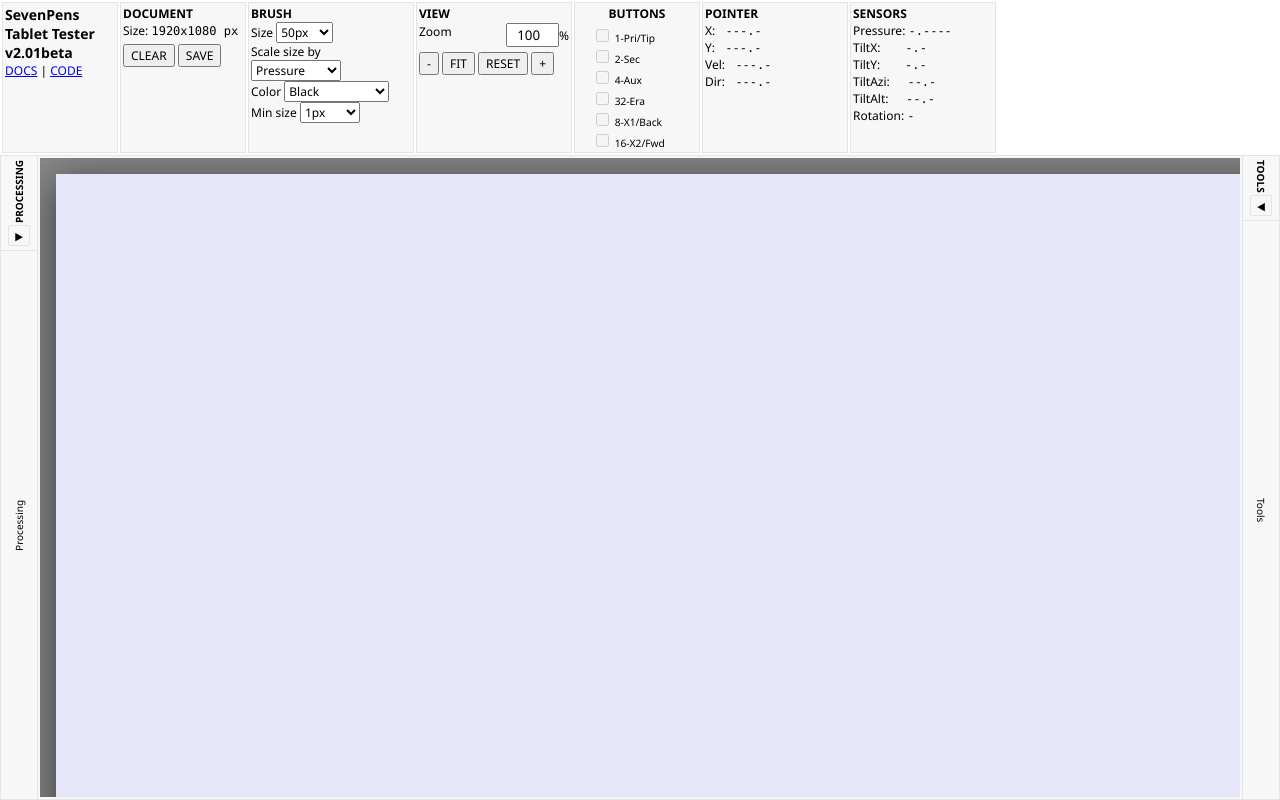
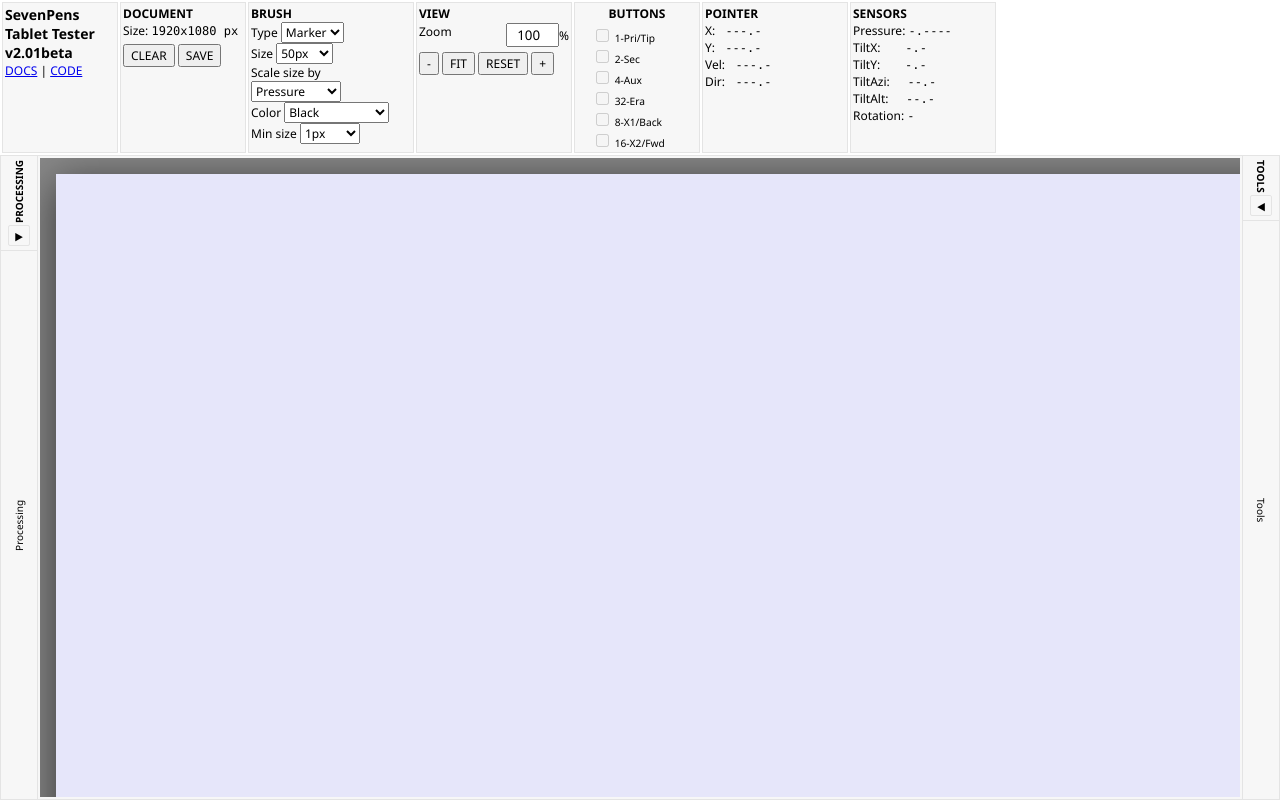
Before and after one commit to TheSevenPens/WebTabletTester, a Svelte app: page / in a window 1280 px wide. Built offline with nearby package versions, Linux system fonts and the light colour scheme.

Commit message:
Introduced brush types so that we have an explicit eraser

```diff
--- a/src/components/BrushSettingsPanel.svelte
+++ b/src/components/BrushSettingsPanel.svelte
@@ -3,6 +3,7 @@
     import { paintSettings as legacyPaintSettings } from '../lib/paint_data';
     import { syncPaintSettingsToLegacy } from '../lib/syncStoresToLegacy';
     import {
+        BRUSH_TYPE_OPTIONS,
         BRUSH_SIZES,
         SIZE_CONTROL_OPTIONS,
         COLOR_CONTROL_OPTIONS,
@@ -14,6 +15,13 @@
 
 <div class="controlscolumn" id="strokeFormatColumn">
     <span style="font-weight: bold">BRUSH</span>
+    <br />
+    <label for="brushTypeSelect">Type </label>
+    <select id="brushTypeSelect" bind:value={$paintSettings.brushType}>
+        {#each BRUSH_TYPE_OPTIONS as { value, label }}
+            <option {value}>{label}</option>
+        {/each}
+    </select>
     <br />
     <label for="brushSizeSelect">Size </label>
     <select id="brushSizeSelect" bind:value={$paintSettings.brushSize}>
@@ -30,7 +38,11 @@
     </select>
     <br />
     <label for="brushColorControlSelect">Color </label>
-    <select id="brushColorControlSelect" bind:value={$paintSettings.brushColorControl}>
+    <select
+        id="brushColorControlSelect"
+        bind:value={$paintSettings.brushColorControl}
+        disabled={$paintSettings.brushType === 'ERASER'}
+    >
         {#each COLOR_CONTROL_OPTIONS as { value, label }}
             <option {value}>{label}</option>
         {/each}
--- a/src/lib/constants.ts
+++ b/src/lib/constants.ts
@@ -24,6 +24,11 @@ export const BRUSH_SIZES = [
     { value: 300, label: '300px' },
 ];
 
+export const BRUSH_TYPE_OPTIONS = [
+    { value: 'MARKER', label: 'Marker' },
+    { value: 'ERASER', label: 'Eraser' },
+];
+
 export const SIZE_CONTROL_OPTIONS = [
     { value: 'USER', label: "Don't scale" },
     { value: 'PRESSURE', label: 'Pressure' },
@@ -42,7 +47,6 @@ export const COLOR_CONTROL_OPTIONS = [
     { value: 'TILTAZ', label: 'Tilt Azimuth' },
     { value: 'TILTALT', label: 'Tilt Altitude' },
     { value: 'BARRELROTATION', label: 'Barrel rotation' },
-    { value: 'ERASER', label: 'Eraser' },
 ];
 
 export const MIN_STROKE_SIZES = [
--- a/src/lib/initial_state.ts
+++ b/src/lib/initial_state.ts
@@ -8,6 +8,7 @@ import { NumericCurve } from './utils/numeric_curve';
 export const STYLUS_PEN_COLOR = 'black';
 
 export const INITIAL_PAINT_SETTINGS = {
+    brushType: 'MARKER',
     brushSize: 50,
     brushSizeControl: 'PRESSURE',
     brushColorControl: 'DEFAULT',
--- a/src/lib/paint.ts
+++ b/src/lib/paint.ts
@@ -99,9 +99,6 @@ export function getDabColor(ptrRec: PointerRecord, appSettings: any): string {
     else if (paintSettings.brushColorControl === "BARRELROTATION") {
         dabColor = getCETColor(ptrRec.barrelRotation);
     }
-    else if (paintSettings.brushColorControl === "ERASER") {
-        dabColor = appSettings.canvasColor;
-    }
     else if (paintSettings.brushColorControl === "RED") {
         // CANVAS COLOR TO COLOR
         dabColor = "rgba(250, 0, 0, 1.0)";
@@ -157,7 +154,7 @@ export function paintDab(ptrRec: PointerRecord, canvasEl: HTMLCanvasElement, app
             if (ptrRec.pressureRaw > 0 && appCanvasContext) {
                 const shouldErase =
                     ptrRec.buttons === pointerButtonCode.eraser ||
-                    paintSettings.brushColorControl === 'ERASER';
+                    paintSettings.brushType === 'ERASER';
 
                 if (shouldErase) {
                     appCanvasContext.save();
--- a/src/lib/syncStoresToLegacy.ts
+++ b/src/lib/syncStoresToLegacy.ts
@@ -9,6 +9,7 @@ import type { PaintSettings, ProcessingSettings } from './types';
  * Copy paint settings from store value into legacy object for paint_data consumers.
  */
 export function syncPaintSettingsToLegacy(storeValue: PaintSettings, legacy: any): void {
+    legacy.brushType = storeValue.brushType;
     legacy.brushSize = storeValue.brushSize;
     legacy.brushSizeControl = storeValue.brushSizeControl;
     legacy.brushColorControl = storeValue.brushColorControl;
--- a/src/lib/types.ts
+++ b/src/lib/types.ts
@@ -1,4 +1,5 @@
 export interface PaintSettings {
+  brushType: string;
   brushSize: number;
   brushSizeControl: string;
   brushColorControl: string;
```
